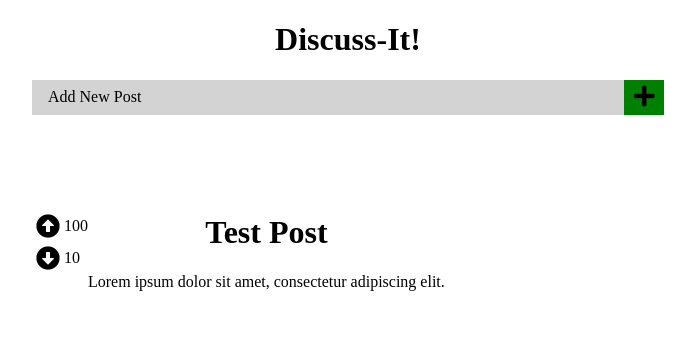
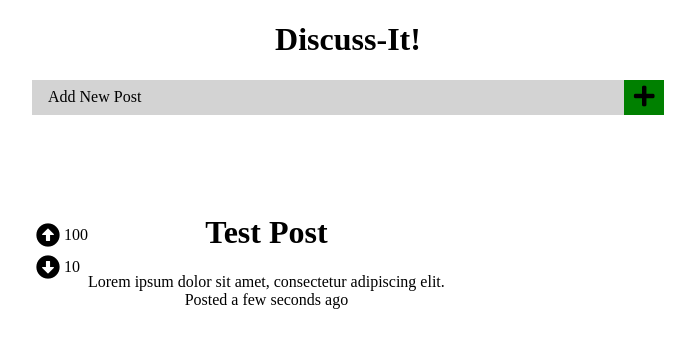
Before and after one commit to grobergm/discuss-it, a React (Create React App) app: page / in a window 1280 px wide. Shown: the top 348 px of the page, without its empty margins (292-987 px from the left). Built offline with nearby package versions, Linux system fonts and the light colour scheme.

Commit message:
add moment js dates to posts

```diff
--- a/package.json
+++ b/package.json
@@ -3,6 +3,7 @@
   "version": "0.1.0",
   "private": true,
   "dependencies": {
+    "moment": "^2.24.0",
     "prop-types": "^15.7.2",
     "react": "^16.8.6",
     "react-dom": "^16.8.6",
--- a/src/App.js
+++ b/src/App.js
@@ -1,12 +1,14 @@
 import React, { Component } from 'react';
 import NewPost from './components/NewPost';
 import PostList from './components/PostList';
+import Moment from 'moment';
+
 
 class App extends Component{
   constructor(){
     super();
     this.state={
-      posts:[{id:'alsdjsaodijsaod',title:"Test Post", content:'Lorem ipsum dolor sit amet, consectetur adipiscing elit.',up:100, down:10, score:90}],
+      posts:[{id:'alsdjsaodijsaod',title:"Test Post", content:'Lorem ipsum dolor sit amet, consectetur adipiscing elit.',up:100, down:10, score:90,time:new Moment()}],
       newPostFormOpen:false
     }
     this.handleAddNewPost=this.handleAddNewPost.bind(this);
--- a/src/components/NewPost.js
+++ b/src/components/NewPost.js
@@ -1,6 +1,7 @@
 import React from 'react';
 import PropTypes from "prop-types";
-import {v4} from "uuid"
+import {v4} from "uuid";
+import Moment from 'moment';
 
 function NewPost(props){
 
@@ -9,7 +10,7 @@ function NewPost(props){
 
 	function handleNewPostSubmission(event){
 		event.preventDefault();
-		props.onAddNewPost({id:v4(),title:_title.value, content:_content.value,up:0,down:0,score:0})
+		props.onAddNewPost({id:v4(),title:_title.value, content:_content.value,up:0,down:0,score:0,time: new Moment()})
 		_title.value='';
 		_content.value='';
 	}
--- a/src/components/Post.js
+++ b/src/components/Post.js
@@ -1,5 +1,7 @@
 import React from 'react';
-import PropTypes from 'prop-types'
+import PropTypes from 'prop-types';
+import Moment from 'moment';
+
 
 function Post(props){
 	const flex={
@@ -15,6 +17,11 @@ function Post(props){
 		margin:'0.25rem',
 		fontSize:'1.5rem'
 	}
+
+	function displayTimeOpen(timeOpen){
+		return timeOpen.from(new Moment(),true);
+	}
+
 	return(
 		<div style={flex}>
 			<div style={votes}>
@@ -30,6 +37,7 @@ function Post(props){
 			<div>
 				<h1>{props.title}</h1>
 				<p style={{textAlign:'justify'}}>{props.content}</p>
+				<p>Posted {displayTimeOpen(props.time)} ago</p>
 			</div>
 		</div>
 		)
@@ -42,6 +50,7 @@ Post.propTypes={
 	up:PropTypes.number.isRequired,
 	down:PropTypes.number.isRequired,
 	score: PropTypes.number.isRequired,
+	time: PropTypes.instanceOf(Moment).isRequired,
 	onUpdateVotes: PropTypes.func.isRequired
 }
 
--- a/src/components/PostList.js
+++ b/src/components/PostList.js
@@ -7,7 +7,7 @@ function PostList(props){
 	return(
 		<div>
 			{
-				props.posts.map((post,index)=>{
+				props.posts.map(post=>{
 					return (
 					<Post
 						id={post.id}
@@ -17,7 +17,8 @@ function PostList(props){
 						down={post.down}
 						score={post.score}
 						onUpdateVotes={props.onUpdateVotes}
-						key={index}
+						time={post.time}
+						key={post.id}
 					 />
 					)
 				})
```
Also changed, not shown: 1 other file (tests, documents, lock files or other folders).
